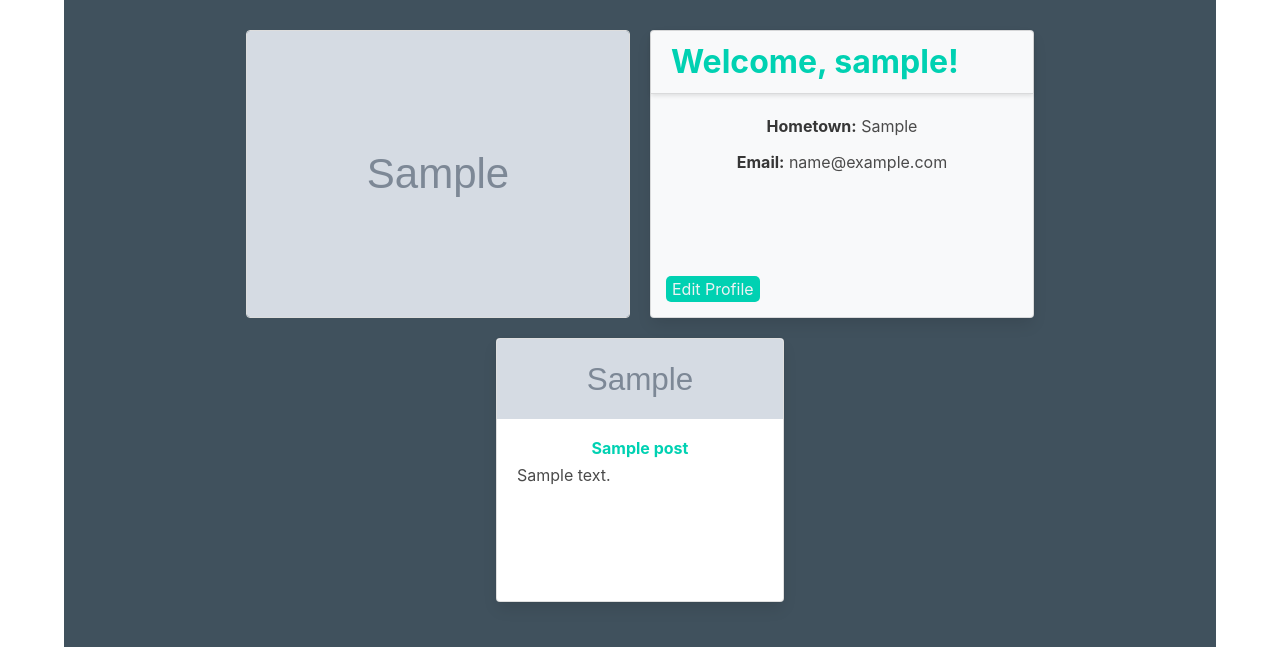
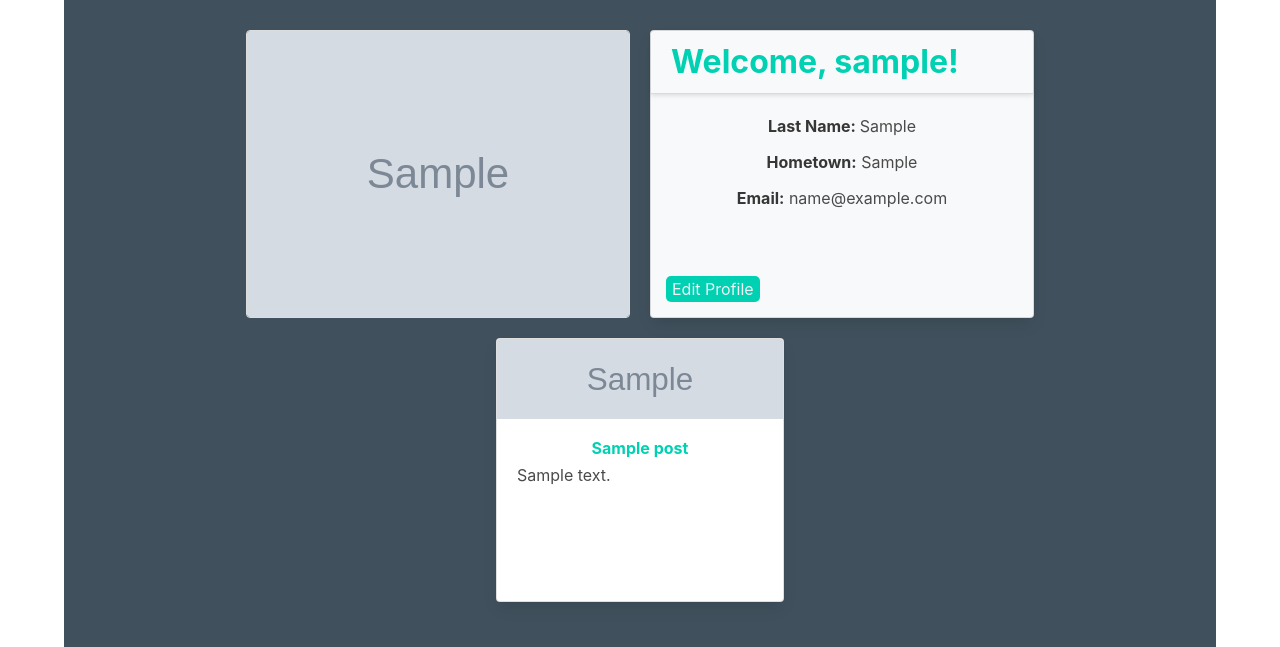
Before and after one commit to desertlp/wayfarer, a Django app: page /profile/ in a window 1280 px wide. Shown: the part 52-699 px from the top of the page. Run offline with Django 3.2, Linux system fonts and the light colour scheme; a user stored in the database is signed in; tables that the repository leaves empty hold one stand-in row (values such as "Sample post"); grey boxes marked "Sample" are stand-in pictures; some libraries are stand-ins or nearby versions.

Commit message:
Saving changes before merging w/ Sky's about page.

```diff
--- a/main_app/templates/profile/profile.html
+++ b/main_app/templates/profile/profile.html
@@ -16,6 +16,7 @@
                     <h5 class="profile-h5">Welcome, {{ user.username }}!</h5>
                 </div>
                 <div class="card-body">
+                    <div class="card-title"><strong>Last Name: </strong> {{ user.profile.home_city }}</div>
                     <div class="card-title"><strong>Hometown:</strong> {{ user.profile.home_city }}</div>
                     <div class="card-title"><strong>Email:</strong> {{ user.email }}</div>
                     <p class="card-text"><!--maybe add more info?--></p>
```
